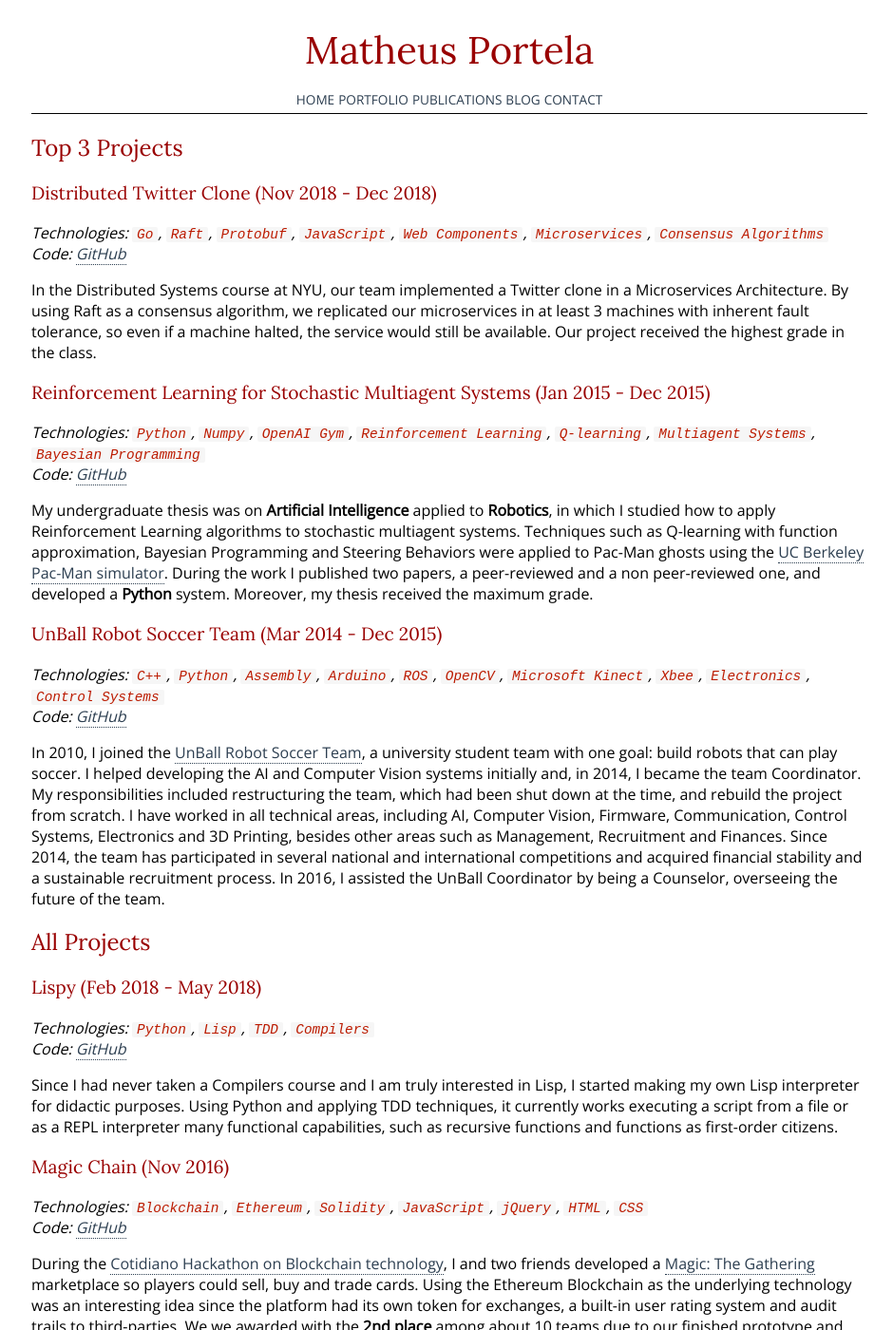
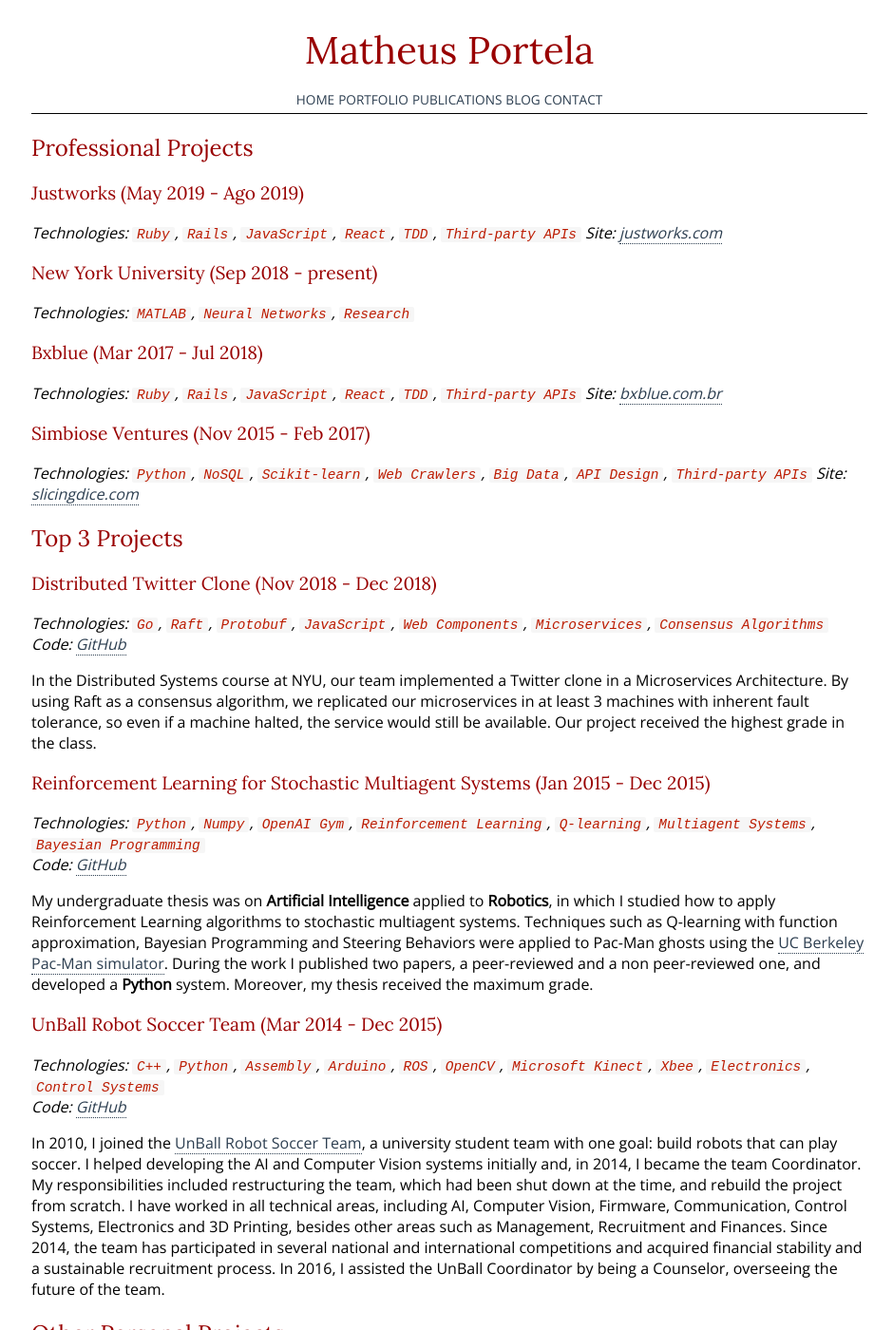
Before and after one commit to matheusportela/matheusportela.github.io, a Jekyll site: the page built from portfolio/index.md, in a window 1280 px wide and 1400 px high. Shown: the whole window at 95% size, without its empty margins (167-1107 px from the left). Built offline with Jekyll 4.4.1, drawn with Linux system fonts in a browser that asks for light colours; some web fonts are replaced.

Commit message:
Update experience

```diff
--- a/portfolio/index.md
+++ b/portfolio/index.md
@@ -2,6 +2,23 @@
 layout: page
 title: Portfolio
 ---
+
+## Professional Projects
+
+###  Justworks (May 2019 - Ago 2019)
+_Technologies: `Ruby`, `Rails`, `JavaScript`, `React`, `TDD`, `Third-party APIs`_
+_Site: [justworks.com](https://justworks.com)_
+
+###  New York University (Sep 2018 - present)
+_Technologies: `MATLAB`, `Neural Networks`, `Research`_
+
+###  Bxblue (Mar 2017 - Jul 2018)
+_Technologies: `Ruby`, `Rails`, `JavaScript`, `React`, `TDD`, `Third-party APIs`_
+_Site: [bxblue.com.br](https://bxblue.com.br)_
+
+###  Simbiose Ventures (Nov 2015 - Feb 2017)
+_Technologies: `Python`, `NoSQL`, `Scikit-learn`, `Web Crawlers`, `Big Data`, `API Design`, `Third-party APIs`_
+_Site: [slicingdice.com](https://slicingdice.com)_
 
 ## Top 3 Projects
 
@@ -23,7 +40,7 @@
 
 In 2010, I joined the [UnBall Robot Soccer Team](http://equipeunball.com.br/), a university student team with one goal: build robots that can play soccer. I helped developing the AI and Computer Vision systems initially and, in 2014, I became the team Coordinator. My responsibilities included restructuring the team, which had been shut down at the time, and rebuild the project from scratch. I have worked in all technical areas, including AI, Computer Vision, Firmware, Communication, Control Systems, Electronics and 3D Printing, besides other areas such as Management, Recruitment and Finances. Since 2014, the team has participated in several national and international competitions and acquired financial stability and a sustainable recruitment process. In 2016, I assisted the UnBall Coordinator by being a Counselor, overseeing the future of the team.
 
-## All Projects
+## Other Personal Projects
 
 ### Lispy (Feb 2018 - May 2018)
 _Technologies: `Python`, `Lisp`, `TDD`, `Compilers`_<br>
```
Also changed, not shown: index.md (+1 -1 lines).
